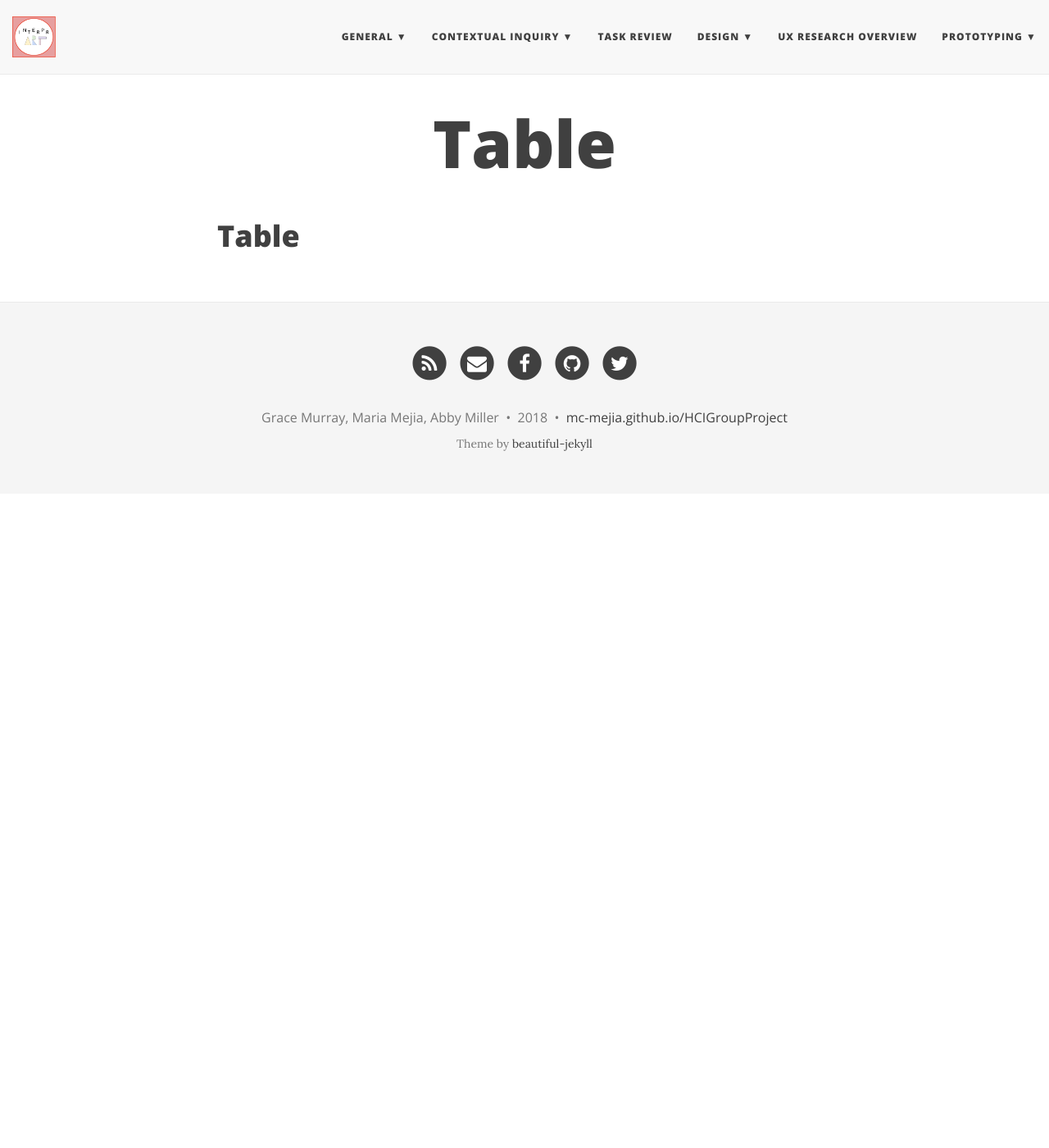
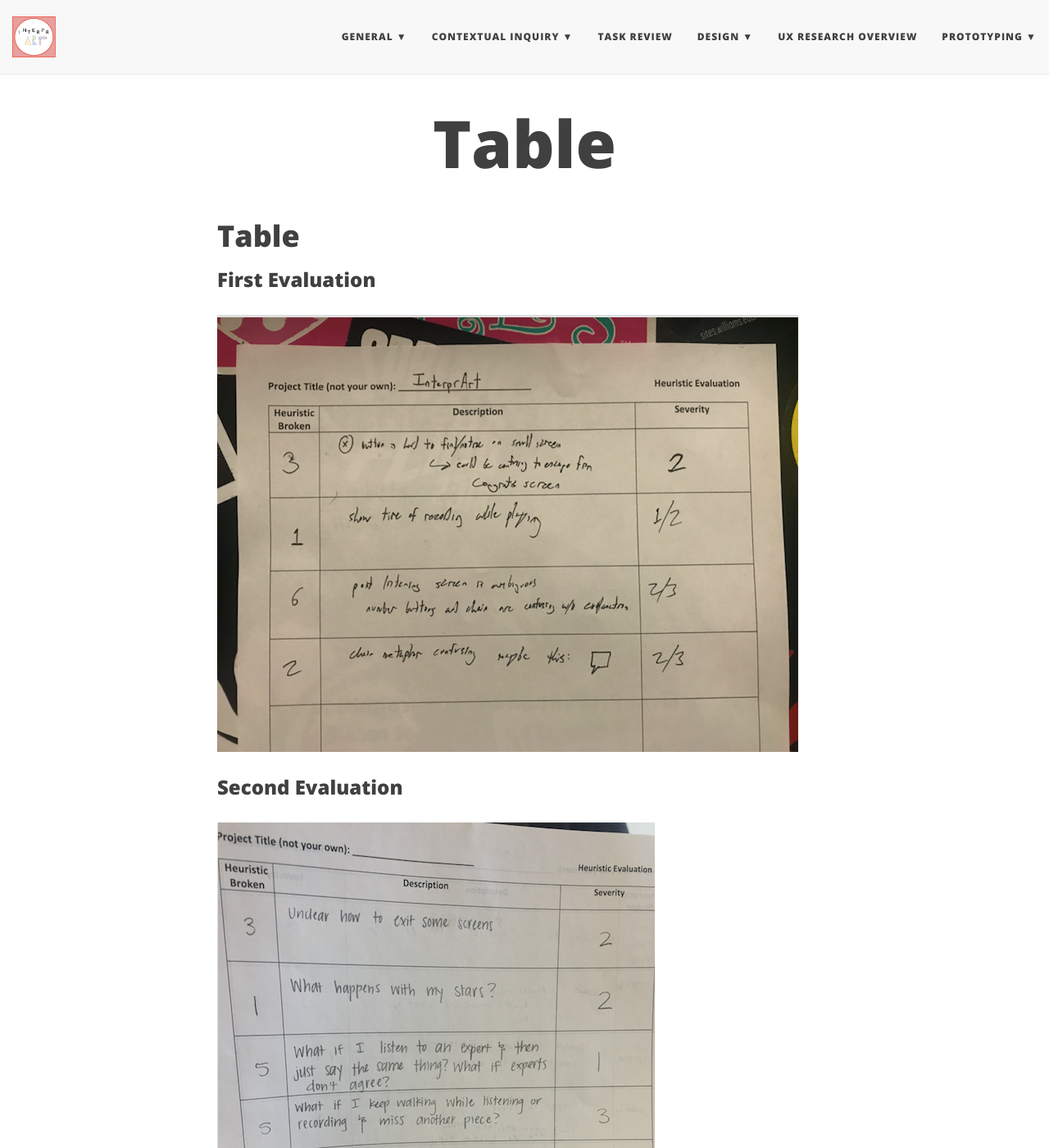
Before and after one commit to mc-mejia/HCIGroupProject, a Jekyll site: the page built from heuristics.md, in a window 1280 px wide and 1400 px high. Shown: the whole window at 82% size. Built offline with Jekyll 4.4.1, drawn with Linux system fonts in a browser that asks for light colours; nearby versions of some CDN libraries; our own code applies the rules of GitHub Pages for plain Markdown files.

Commit message:
Update heuristics.md

```diff
--- a/heuristics.md
+++ b/heuristics.md
@@ -1 +1,7 @@
 # Table
+
+### First Evaluation
+![Heuristic Evluation 1](/img/hEval1.png)
+
+### Second Evaluation
+![Heuristic Evluation 2](/img/hEval2.png)
```
